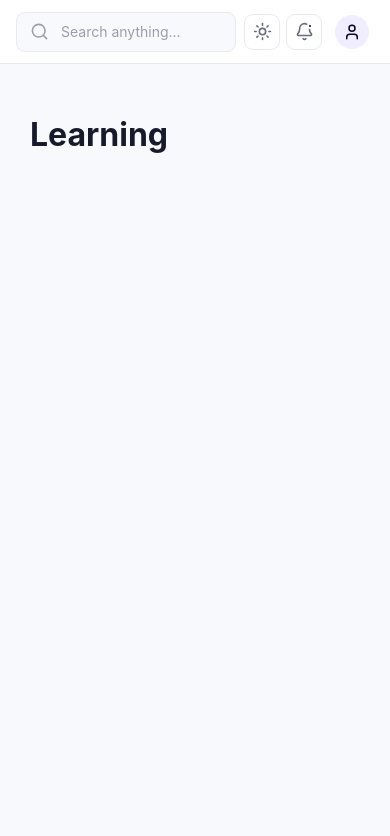
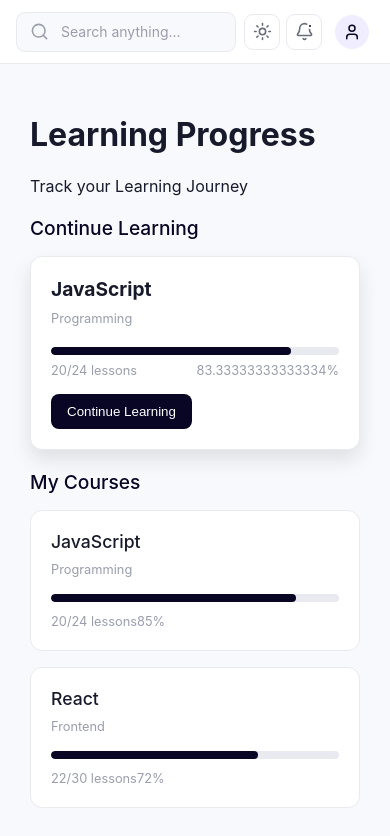
Before and after one commit to nathnaelashenafi/devflow, a React (Vite) app: page /learning in a window 390 px wide. Shown: the top 836 px of the page. Built offline with nearby package versions, Linux system fonts and the light colour scheme.

Commit message:
add courses and continue learning sections with responsive design

```diff
--- /dev/null
+++ b/src/components/ContinueLearning.jsx
@@ -0,0 +1,50 @@
+import { useState } from "react";
+
+export function ContinueLearning({ course }) {
+  const [started, setStarted] = useState(false);
+  const [completedLessons, setCompletedLessons] = useState(
+    course.completedLessons,
+  );
+
+  const progress = (completedLessons / course.lessons) * 100;
+  const isCompleted = completedLessons === course.lessons;
+  return (
+    <div className="continue-learning">
+      <h2>Continue Learning</h2>
+
+      <div className="continue-card">
+        <h3>{course.title}</h3>
+        <span>{course.category}</span>
+        <div className="course-progress-track">
+          <div
+            className="course-progress-fill"
+            style={{ width: `${progress}%` }}
+          ></div>
+        </div>
+        <div className="continue-info">
+          <span>
+            {completedLessons}/{course.lessons} lessons
+          </span>
+          <span>{progress}%</span>
+        </div>
+        {isCompleted && <p>🎉 You completed this course!</p>}{" "}
+        <button
+          disabled={isCompleted}
+          onClick={() => {
+            setStarted(true);
+
+            if (completedLessons < course.lessons) {
+              setCompletedLessons((current) => current + 1);
+            }
+          }}
+        >
+          {isCompleted
+            ? "Course Completed"
+            : started
+              ? "Learning Started"
+              : "Continue Learning"}
+        </button>
+      </div>
+    </div>
+  );
+}
--- /dev/null
+++ b/src/components/CourseCard.jsx
@@ -0,0 +1,27 @@
+export function CourseCard({
+  title,
+  category,
+  progress,
+  lessons,
+  completedLessons,
+}) {
+  return (
+    <div className="course-card">
+      <h2>{title}</h2>
+      <span>{category}</span>
+
+      <div className="course-progress-track">
+        <div
+          className="course-progress-fill"
+          style={{ width: `${progress}%` }}
+        ></div>
+      </div>
+
+      <span>
+        {completedLessons}/{lessons} lessons
+      </span>
+
+      <span>{progress}%</span>
+    </div>
+  );
+}
--- a/src/index.css
+++ b/src/index.css
@@ -566,7 +566,100 @@ main {
 .proj-inprogress {
   color: #4b3fd1;
 }
+/* Courses section */
+.courses-section {
+  width: 100%;
+  margin-top: 20px;
+}
+.courses-section h2 {
+  color: var(--primary);
+  font-size: 1.2rem;
+  font-weight: 500;
+}
+.courses-grid {
+  display: grid;
+  grid-template-columns: repeat(2, 1fr);
+  gap: 16px;
+}
+.course-card {
+  padding: 20px;
+  background: var(--surface);
+  border: 1px solid var(--border);
+  border-radius: 12px;
+}
+.course-card h2 {
+  margin: 0 0 6px;
+  color: var(--text-primary);
+  font-size: 1.1rem;
+}
+.course-card > span {
+  color: var(--text-muted);
+  font-size: 0.8rem;
+}
+.course-progress-track {
+  width: 100%;
+  height: 8px;
+  margin: 16px 0 8px;
+  background: var(--border);
+  border-radius: 50px;
+  overflow: hidden;
+}
+.course-progress-fill {
+  height: 100%;
+  background: var(--primary);
+  border-radius: 50px;
+  transition: width 0.3s ease;
+}
 
+/* continue Learning Section */
+.continue-learning {
+  width: 100%;
+  margin-top: 20px;
+}
+.continue-learning h2 {
+  color: var(--primary);
+  font-size: 1.2rem;
+  font-weight: 500;
+}
+.continue-card {
+  width: 100%;
+  max-width: 700px;
+  padding: 20px;
+  background: var(--surface);
+  border: 1px solid var(--border);
+  border-radius: 12px;
+  box-shadow: 0 10px 20px rgba(0, 0, 0, 0.1);
+}
+.continue-card h3 {
+  margin: 0 0 6px;
+  color: var(--text-primary);
+  font-size: 1.2rem;
+}
+.continue-card > span {
+  color: var(--text-muted);
+  font-size: 0.8rem;
+}
+.continue-card .course-progress-track {
+  margin: 20px 0 8px;
+}
+.continue-info {
+  display: flex;
+  justify-content: space-between;
+  color: var(--text-muted);
+  font-size: 0.8rem;
+}
+.continue-card button {
+  margin-top: 16px;
+  padding: 10px 16px;
+  border: none;
+  border-radius: 8px;
+  background: var(--primary);
+  color: white;
+  cursor: pointer;
+}
+.continue-card button:hover {
+  opacity: 0.9;
+}
 /* Responsiveness section */
 @media (max-width: 768px) {
   .main-content {
@@ -607,6 +700,10 @@ main {
   .projects-grid {
     grid-template-columns: repeat(2, 1fr);
   }
+  /* Course section */
+  .courses-grid {
+    grid-template-columns: 1fr;
+  }
 }
 
 @media (max-width: 480px) {
--- a/src/pages/Learning.jsx
+++ b/src/pages/Learning.jsx
@@ -1,3 +1,46 @@
+import { ContinueLearning } from "../components/ContinueLearning";
+import { CourseCard } from "../components/CourseCard";
+import "../index.css";
 export function Learning() {
-  return <h1>Learning</h1>;
+  const courses = [
+    {
+      id: 1,
+      title: "JavaScript",
+      category: "Programming",
+      progress: 85,
+      lessons: 24,
+      completedLessons: 20,
+    },
+    {
+      id: 2,
+      title: "React",
+      category: "Frontend",
+      progress: 72,
+      lessons: 30,
+      completedLessons: 22,
+    },
+  ];
+  const currentCourse = courses.find((course) => course.progress < 100);
+  return (
+    <>
+      <h1>Learning Progress</h1>
+      <p>Track your Learning Journey</p>
+      <ContinueLearning course={currentCourse} />
+      <div className="courses-section">
+        <h2>My Courses</h2>
+        <div className="courses-grid">
+          {courses.map((course) => (
+            <CourseCard
+              key={course.id}
+              title={course.title}
+              category={course.category}
+              progress={course.progress}
+              lessons={course.lessons}
+              completedLessons={course.completedLessons}
+            />
+          ))}
+        </div>
+      </div>
+    </>
+  );
 }
```
